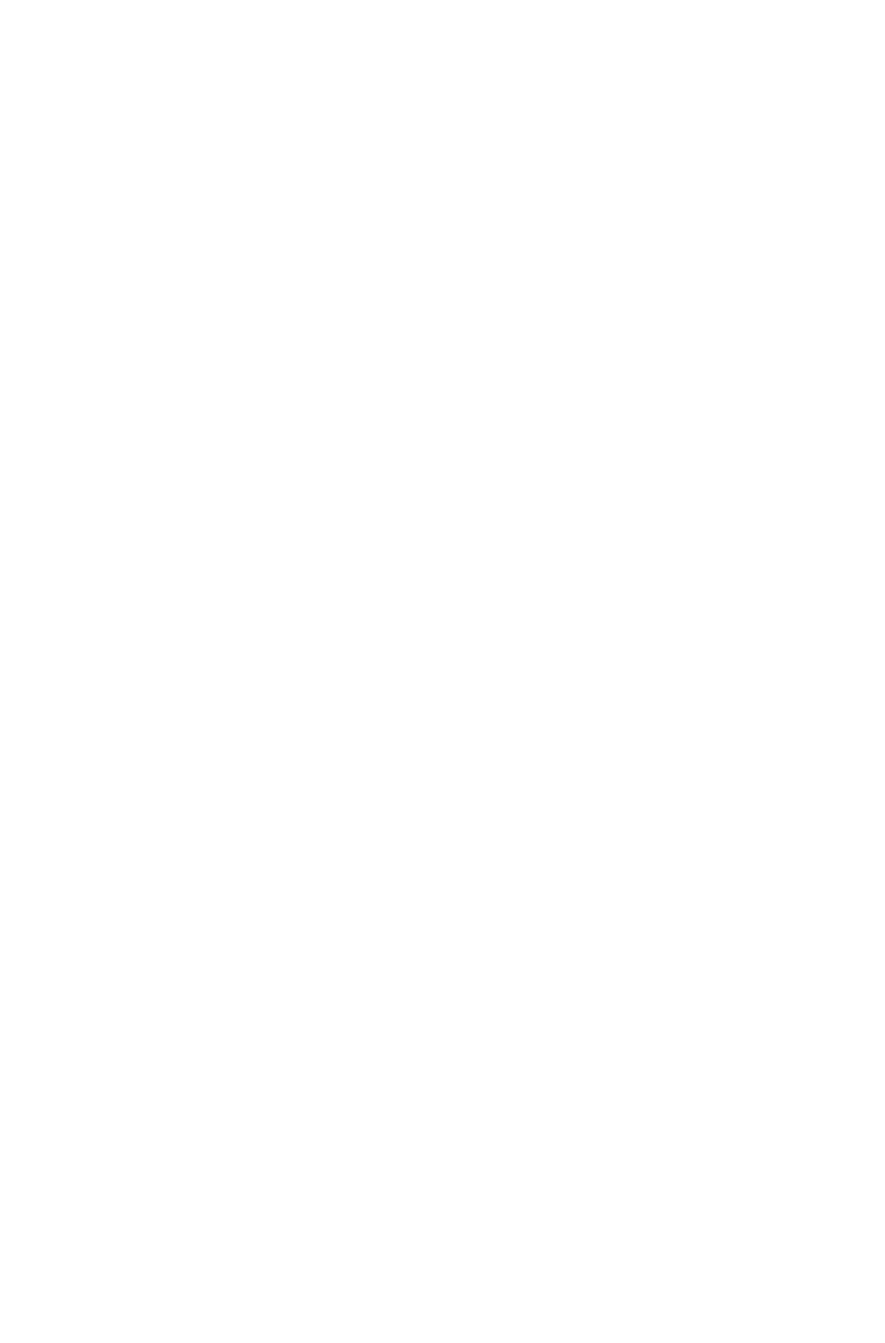
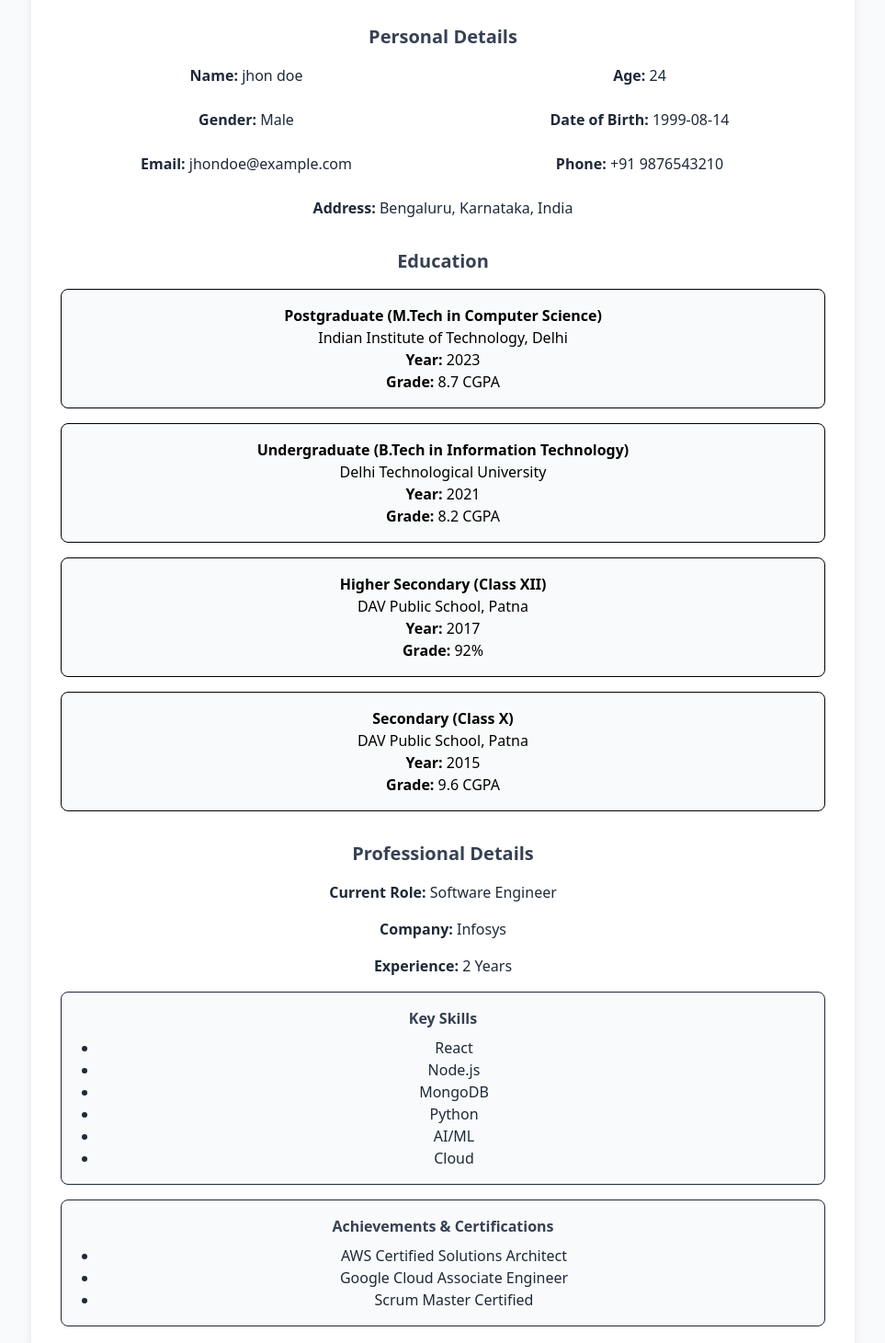
Before and after one commit to amandeeppal0001/interview-prep-bot, a React (Vite) app in the folder 01Frontend/frontend/: page /profile in a window 1280 px wide. Before the commit this address had no page. Shown: the part 130-1590 px from the top of the page at 92% size, without its empty margins (198-1161 px from the left). Before the commit the page ends 800 px from the top, so only its background shows below. Built offline with nearby package versions, Linux system fonts and the light colour scheme.

Commit message:
added profile

```diff
--- a/01Frontend/frontend/src/components/Footer/Footer.jsx
+++ b/01Frontend/frontend/src/components/Footer/Footer.jsx
@@ -1,28 +1,29 @@
 import React from 'react';
 import { Link } from 'react-router-dom';
-import Logo from '../../assets/logoix.png'; // Make sure this path is correct for your project
+import Logo from '../../assets/logoix.png';
 
 function Footer() {
   const currentYear = new Date().getFullYear();
 
   return (
-    <footer className="bg-gray-800 text-gray-400">
-      <div className="container mx-auto px-6 py-10">
-        <div className="flex flex-col md:flex-row justify-between text-center md:text-left">
+    <footer className="bg-gray-800 text-gray-400 w-full">
+      {/* Removed container/max-width so it spans full width */}
+      <div className="px-10 py-10">
+        <div className="flex flex-col md:flex-row justify-between text-center md:text-left w-full">
 
           {/* Branding & Slogan */}
-          <div className="mb-8 md:mb-0 md:w-1/3">
+          <div className="mb-8 md:mb-0">
             <Link to="/" className="flex items-center justify-center md:justify-start gap-3 mb-4">
               <img src={Logo} alt="IntervuX Logo" className="h-9" />
               <span className="text-xl font-bold text-white">IntervuX</span>
             </Link>
-            <p className="max-w-xs mx-auto md:mx-0">
+            <p>
               Your AI-powered coach to help you ace every interview.
             </p>
           </div>
 
           {/* Link Columns */}
-          <div className="grid grid-cols-2 sm:grid-cols-3 gap-8">
+          <div className="grid grid-cols-2 sm:grid-cols-3 gap-12">
             <div>
               <h3 className="font-semibold text-white uppercase mb-4">Product</h3>
               <nav className="flex flex-col space-y-2">
@@ -47,13 +48,12 @@ function Footer() {
           </div>
         </div>
 
-        {/* Bottom Bar with Copyright */}
+        {/* Bottom Bar */}
         <div className="mt-10 border-t border-gray-700 pt-6 text-center">
           <p className="text-sm">
             &copy; {currentYear} IntervuX. All Rights Reserved.
           </p>
         </div>
-
       </div>
     </footer>
   );
--- a/01Frontend/frontend/src/components/Header/Header.jsx
+++ b/01Frontend/frontend/src/components/Header/Header.jsx
@@ -1,17 +1,14 @@
 import React, { Fragment } from 'react';
 import { Link, useNavigate } from 'react-router-dom';
 import { Menu, Transition } from '@headlessui/react';
-
-// Make sure this path is correct for your project structure
 import Logo from '../../assets/logoix.png';
 
 function Header() {
   const navigate = useNavigate();
 
   const handleLogout = () => {
-    // Add your actual logout logic here
     console.log("User logged out");
-    navigate('/login'); // Redirect to login page after logout
+    navigate('/login');
   };
 
   return (
@@ -37,7 +34,6 @@ function Header() {
         <Menu as="div" className="relative inline-block text-left">
           <div>
             <Menu.Button className="inline-flex w-full justify-center items-center gap-2 rounded-md px-3 py-1.5 text-sm font-medium text-gray-700 hover:bg-gray-100 focus:outline-none">
-              {/* SVG replacement for UserCircleIcon */}
               <svg
                 xmlns="http://www.w3.org/2000/svg"
                 viewBox="0 0 24 24"
@@ -46,10 +42,7 @@ function Header() {
               >
                 <path fillRule="evenodd" d="M18.685 19.097A9.723 9.723 0 0021.75 12c0-5.385-4.365-9.75-9.75-9.75S2.25 6.615 2.25 12a9.723 9.723 0 003.065 7.097A9.716 9.716 0 0012 21.75a9.716 9.716 0 006.685-2.653zm-12.54-1.285A7.486 7.486 0 0112 15a7.486 7.486 0 015.855 2.812A8.224 8.224 0 0112 20.25a8.224 8.224 0 01-5.855-2.438zM15.75 9a3.75 3.75 0 11-7.5 0 3.75 3.75 0 017.5 0z" clipRule="evenodd" />
               </svg>
-
               <span className="hidden sm:inline">John Doe</span>
-
-              {/* SVG replacement for ChevronDownIcon */}
               <svg
                 xmlns="http://www.w3.org/2000/svg"
                 viewBox="0 0 20 20"
@@ -75,7 +68,7 @@ function Header() {
                 <Menu.Item>
                   {({ active }) => (
                     <Link
-                      to="/settings"
+                      to="/profile"   // 🔹 changed from "/settings"
                       className={`${
                         active ? 'bg-blue-500 text-white' : 'text-gray-900'
                       } group flex w-full items-center rounded-md px-2 py-2 text-sm`}
--- /dev/null
+++ b/01Frontend/frontend/src/components/Profile/profile.jsx
@@ -0,0 +1,126 @@
+import React from "react";
+
+function Profile() {
+  const profile = {
+    personal: {
+      name: "jhon doe",
+      age: 24,
+      gender: "Male",
+      dob: "1999-08-14",
+      email: "jhondoe@example.com",
+      phone: "+91 9876543210",
+      address: "Bengaluru, Karnataka, India",
+    },
+    education: [
+      {
+        level: "Postgraduate (M.Tech in Computer Science)",
+        college: "Indian Institute of Technology, Delhi",
+        year: "2023",
+        grade: "8.7 CGPA",
+      },
+      {
+        level: "Undergraduate (B.Tech in Information Technology)",
+        college: "Delhi Technological University",
+        year: "2021",
+        grade: "8.2 CGPA",
+      },
+      {
+        level: "Higher Secondary (Class XII)",
+        school: "DAV Public School, Patna",
+        year: "2017",
+        grade: "92%",
+      },
+      {
+        level: "Secondary (Class X)",
+        school: "DAV Public School, Patna",
+        year: "2015",
+        grade: "9.6 CGPA",
+      },
+    ],
+    professional: {
+      currentRole: "Software Engineer",
+      company: "Infosys",
+      experience: "2 Years",
+      skills: ["React", "Node.js", "MongoDB", "Python", "AI/ML", "Cloud"],
+      certifications: [
+        "AWS Certified Solutions Architect",
+        "Google Cloud Associate Engineer",
+        "Scrum Master Certified",
+      ],
+    },
+  };
+
+  return (
+    <div className="ml-20 min-h-screen bg-gray-50 p-8">
+      <div className="max-w-4xl mx-auto bg-white rounded-2xl shadow-lg p-8">
+        {/* Personal Details */}
+        <h1 className="text-3xl font-bold text-purple-700 mb-6">Profile</h1>
+        <section className="mb-8">
+          <h2 className="text-xl font-semibold text-gray-700 mb-4">
+            Personal Details
+          </h2>
+          <div className="grid grid-cols-2 gap-6 text-gray-800">
+            <p><span className="font-semibold">Name:</span> {profile.personal.name}</p>
+            <p><span className="font-semibold">Age:</span> {profile.personal.age}</p>
+            <p><span className="font-semibold">Gender:</span> {profile.personal.gender}</p>
+            <p><span className="font-semibold">Date of Birth:</span> {profile.personal.dob}</p>
+            <p><span className="font-semibold">Email:</span> {profile.personal.email}</p>
+            <p><span className="font-semibold">Phone:</span> {profile.personal.phone}</p>
+            <p className="col-span-2"><span className="font-semibold">Address:</span> {profile.personal.address}</p>
+          </div>
+        </section>
+
+        {/* Education */}
+        <section className="mb-8">
+          <h2 className="text-xl font-semibold text-gray-700 mb-4">
+            Education
+          </h2>
+          <div className="space-y-4">
+            {profile.education.map((edu, idx) => (
+              <div key={idx} className="p-4 border rounded-lg bg-gray-50">
+                <p className="font-semibold">{edu.level}</p>
+                <p>{edu.college || edu.school}</p>
+                <p><span className="font-semibold">Year:</span> {edu.year}</p>
+                <p><span className="font-semibold">Grade:</span> {edu.grade}</p>
+              </div>
+            ))}
+          </div>
+        </section>
+
+        {/* Professional Details */}
+        <section>
+          <h2 className="text-xl font-semibold text-gray-700 mb-4">
+            Professional Details
+          </h2>
+          <div className="space-y-4 text-gray-800">
+            <p><span className="font-semibold">Current Role:</span> {profile.professional.currentRole}</p>
+            <p><span className="font-semibold">Company:</span> {profile.professional.company}</p>
+            <p><span className="font-semibold">Experience:</span> {profile.professional.experience}</p>
+
+            {/* Skills Box */}
+            <div className="p-4 border rounded-lg bg-gray-50">
+              <h3 className="font-semibold text-gray-700 mb-2">Key Skills</h3>
+              <ul className="list-disc ml-6">
+                {profile.professional.skills.map((skill, idx) => (
+                  <li key={idx}>{skill}</li>
+                ))}
+              </ul>
+            </div>
+
+            {/* Certifications Box */}
+            <div className="p-4 border rounded-lg bg-gray-50">
+              <h3 className="font-semibold text-gray-700 mb-2">Achievements & Certifications</h3>
+              <ul className="list-disc ml-6">
+                {profile.professional.certifications.map((cert, idx) => (
+                  <li key={idx}>{cert}</li>
+                ))}
+              </ul>
+            </div>
+          </div>
+        </section>
+      </div>
+    </div>
+  );
+}
+
+export default Profile;
--- a/01Frontend/frontend/src/main.jsx
+++ b/01Frontend/frontend/src/main.jsx
@@ -15,6 +15,7 @@ import Select from "./components/Select/Select.jsx";
 import Room from "./components/Room/Room.jsx";
 import Evaluation from "./components/Evaluation/Evaluation.jsx";
 import Summary from "./components/Summary/Summary.jsx";
+import Profile from "./components/Profile/profile.jsx";
 
 const router = createBrowserRouter(
   createRoutesFromElements(
@@ -26,6 +27,7 @@ const router = createBrowserRouter(
         <Route path="/select" element={<Select />} />
         <Route path="/evaluation" element={<Evaluation />} />
         <Route path="/summary" element={<Summary/>} />
+        <Route path="/profile" element={<Profile/>} />
       </Route>
       <Route path="/interview" element={<Room />} />
     </>
```
